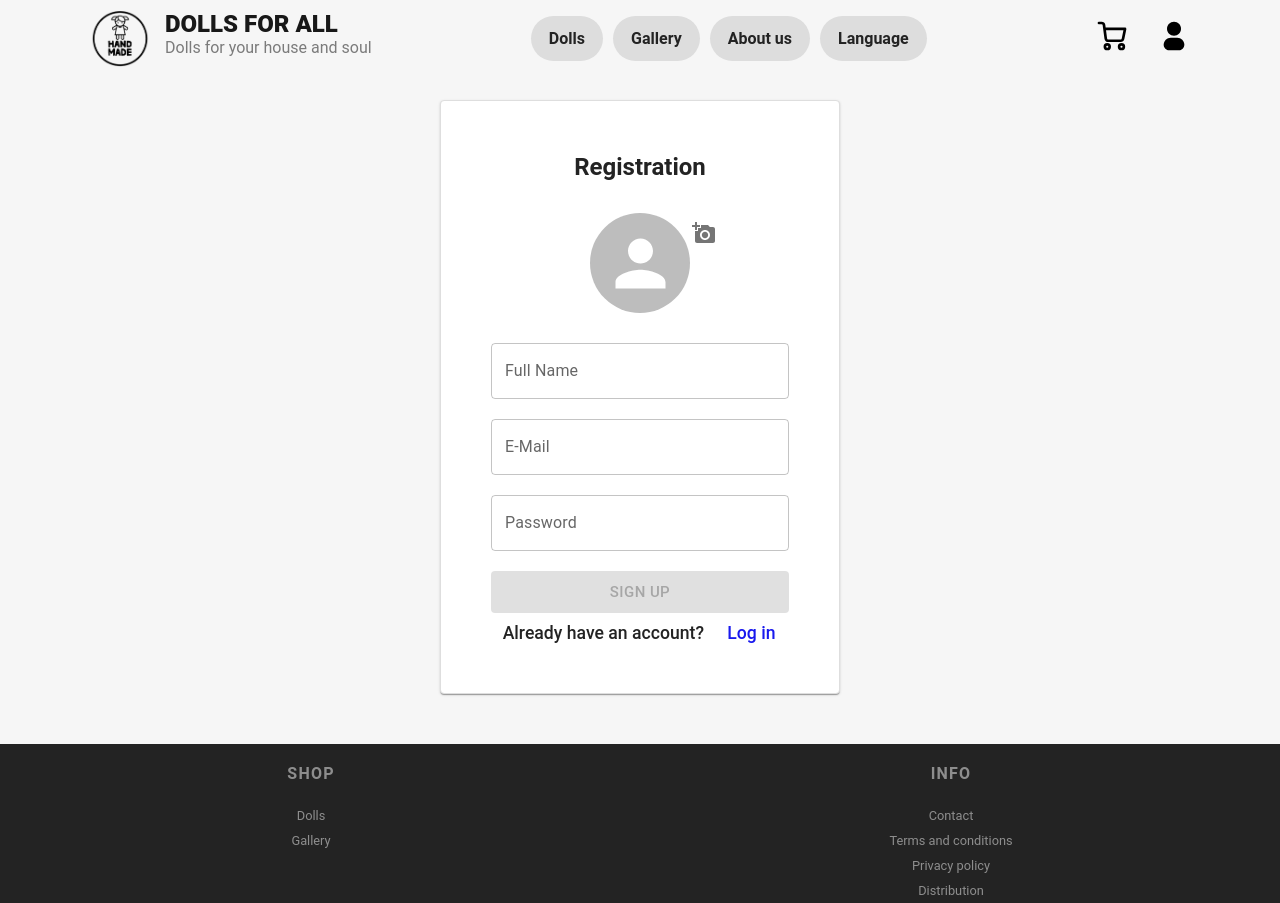
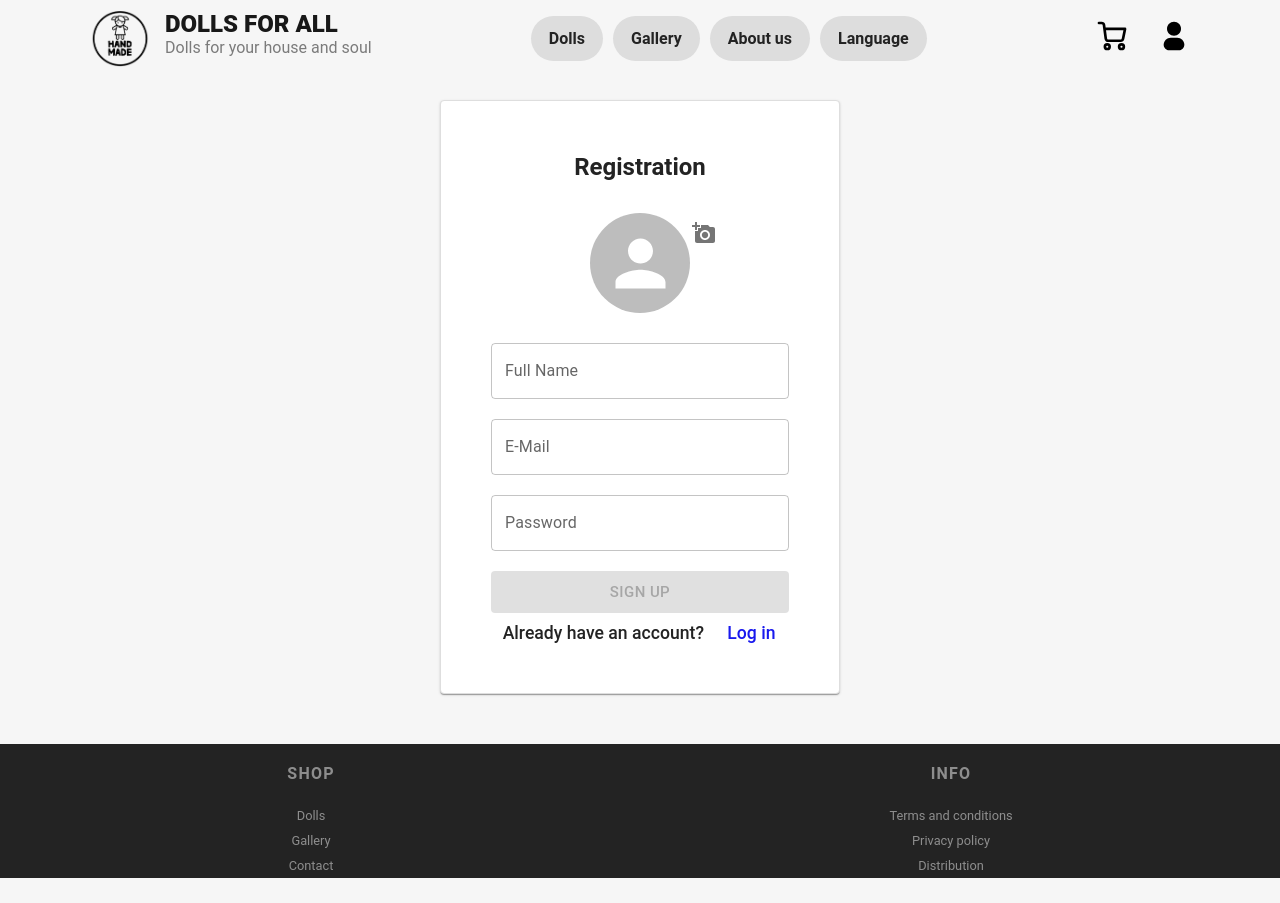
Before and after one commit to Ackermannn7/dolls-shop-frontend, a React (Create React App) app: page /register in a window 1280 px wide. After the commit the page ends 878 px from the top, so only its background shows below. Built offline with nearby package versions, Linux system fonts and the light colour scheme; no server answers.

Commit message:
footer change

```diff
--- a/src/components/Footer.jsx
+++ b/src/components/Footer.jsx
@@ -8,12 +8,12 @@ export const Footer = () => {
         <ul>
           <li>Dolls</li>
           <li>Gallery</li>
+          <li>Contact</li>
         </ul>
       </div>
       <div className="footer__info">
         <h4>Info</h4>
         <ul>
-          <li>Contact</li>
           <li>Terms and conditions</li>
           <li>Privacy policy</li>
           <li>Distribution</li>
```
